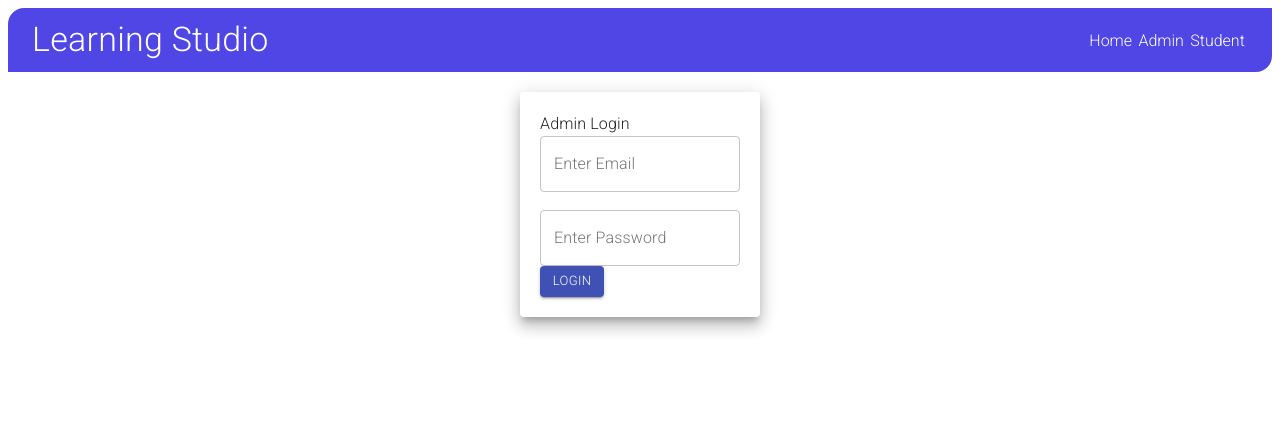
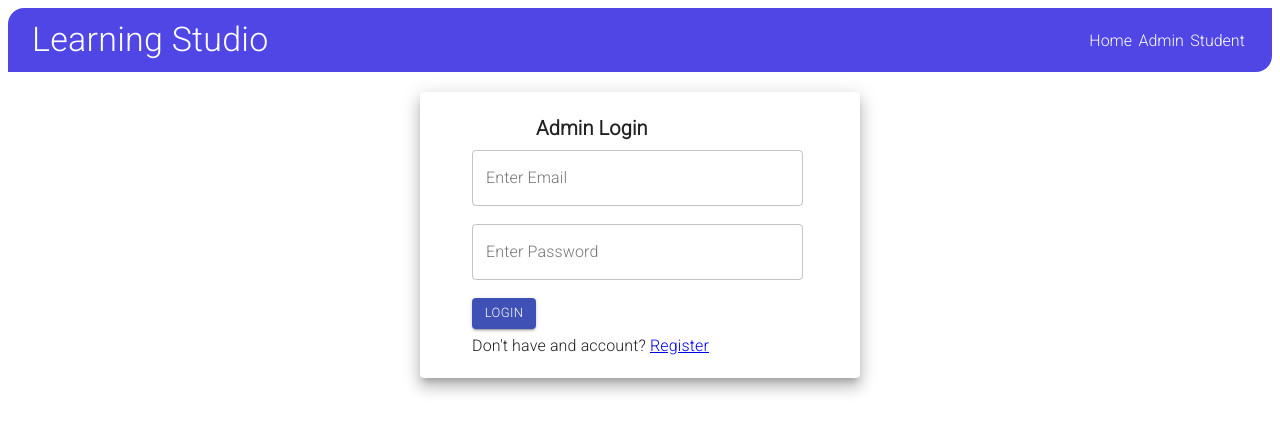
Before and after one commit to rabiya-basri/learning-studio, a React (Create React App) app: page /admin/login in a window 1280 px wide. Shown: the top 432 px of the page. Built offline with nearby package versions, Linux system fonts and the light colour scheme.

Commit message:
style for loginfrom complete

```diff
--- a/src/components/Admin/LoginForm.js
+++ b/src/components/Admin/LoginForm.js
@@ -2,10 +2,11 @@ import React,{useState} from "react";
 import validator from "validator";
 import { startAdminLogin } from "../../actions/adminActions";
 import { useDispatch } from 'react-redux'
+import { Link} from 'react-router-dom'
 import { Grid, TextField, Typography , Button, Paper} from "@material-ui/core";
 
 const LoginForm = (props) => {
-    const paperStyle={padding:20,height:'40%',width:200,margin:'20px auto'}
+    const paperStyle={padding:20,height:'40%',width:400,margin:'20px auto'}
     const dispatch = useDispatch()
 
     const [email, setEmail] = useState('')
@@ -52,18 +53,23 @@ const LoginForm = (props) => {
     return (
         <Grid>
             <Paper elevation={10} style={paperStyle}>
-            <Typography>Admin Login</Typography>
-            <form onSubmit={ handelSubmit}>
+            <Typography variant='h6' style={{marginBottom:'0.4rem',fontWeight:600,marginLeft:'6rem'}}>Admin Login</Typography>
+            <form onSubmit={ handelSubmit} style={{marginLeft:'2rem'}}>
                 <TextField type='text' value={email}
                     onChange={handelInputs} name='email'
-                    label='Enter Email' variant='outlined' /><br/>
+                        label='Enter Email' variant='outlined'
+                        style={{width:'90%'}}
+                    /><br />
                 {formErrors.email && <span style={{ color: 'red' }}>{formErrors.email}</span>}<br />
 
                 <TextField type='password' value={password}
                     onChange={handelInputs} name='password'
-                    label='Enter Password' variant='outlined'/><br />
+                        label='Enter Password' variant='outlined'
+                        style={{width:'90%'}}
+                    /><br /><br/>
                 <Button variant='contained' size='small' color='primary' type='submit'>Login</Button><br/>
-            </form>
+                </form>
+                <Typography style={{ marginTop:'0.3rem',marginLeft:'2rem'}}>Don't have and account? <Link to='/admin/register'>Register</Link></Typography>
             </Paper>
         </Grid>
     )
```
